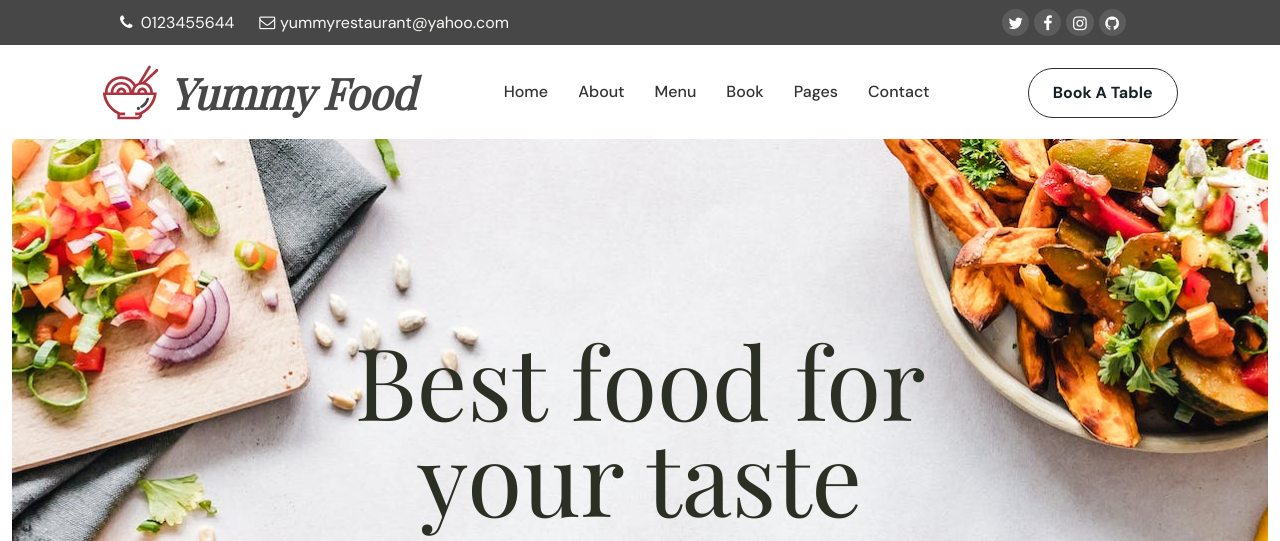
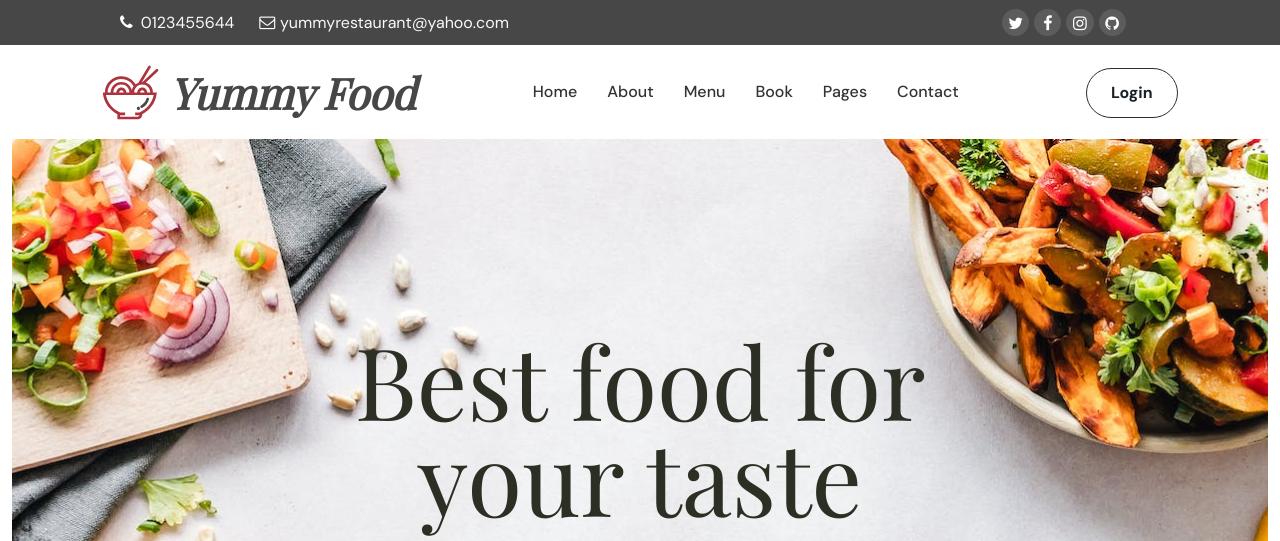
Before and after one commit to hoanghungnoob/seafood, a PHP site: page / in a window 1280 px wide. Shown: the top 541 px of the page. Run offline with PHP 8.4, Linux system fonts and the light colour scheme; some web fonts are replaced.

Commit message:
fix navbar (#11)

```diff
--- a/components/header-bottom.php
+++ b/components/header-bottom.php
@@ -13,8 +13,14 @@
 
             generateNavbar($array_navbar_1,"");
 
-            createButton($array_button[0],"set-table","");
+            createButton("Login","login","");
         ?>
     </div>
 
 </div>
+<script>
+    const btn_login =document.getElementById("btn-login");
+    btn_login.addEventListener('click',() =>{
+        window.location.href = "logincontroller";
+    })
+</script>
--- a/views/loginview.php
+++ b/views/loginview.php
@@ -24,7 +24,7 @@
         <div class="container-fluid bg-2 p-5 bg-white " id="bg-2" >
         </div>
         <div class="container">
-            <form action="" method="" >
+            <form action="" method="post" >
                 <div class="row">
                     <label for="name" class="col-form-label custom-label">Username</label>
                     <input type="text" class="form-control rounded-pill" name="username" id="name" placeholder="Enter the username">
```
